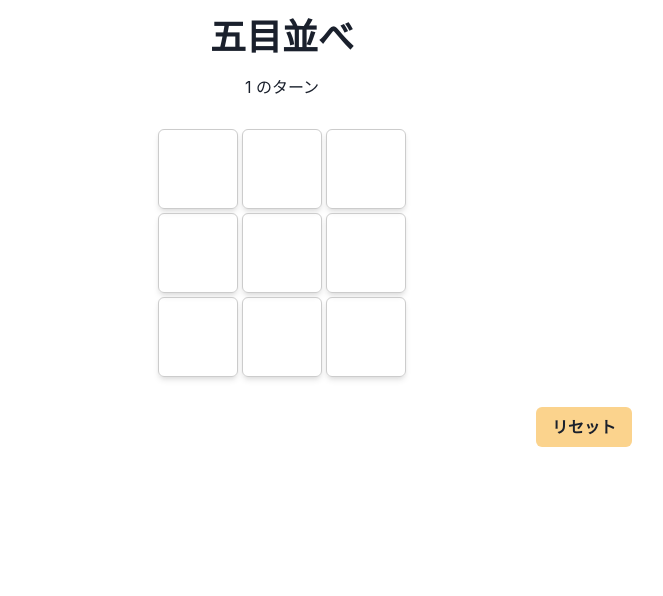
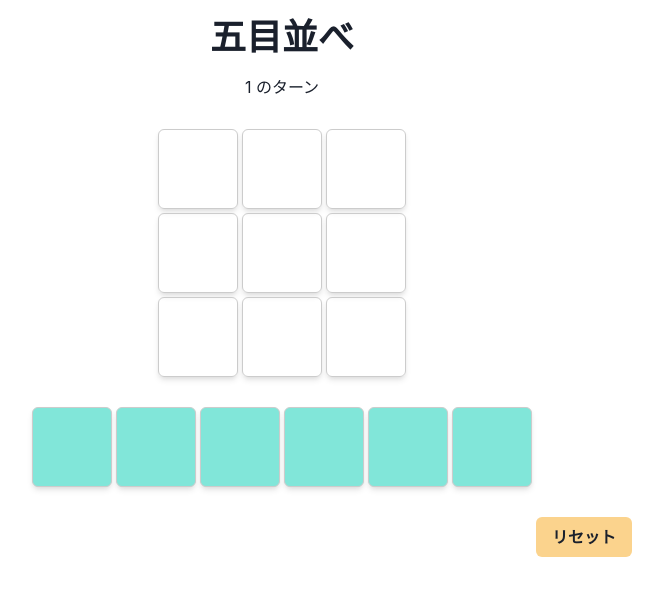
Before and after one commit to o-ga09/Gobblet_Gobblers, a React (Vite) app in the folder frontend/: page / in a window 1280 px wide. Shown: the top 596 px of the page, without its empty margins (358-1021 px from the left). Built offline with nearby package versions, Linux system fonts and the light colour scheme.

Commit message:
#4 駒を選択できるようにする

```diff
--- a/frontend/src/App.tsx
+++ b/frontend/src/App.tsx
@@ -2,6 +2,7 @@ import {
   Box,
   Button,
   Grid,
+  GridItem,
   Heading,
   Modal,
   ModalBody,
@@ -21,6 +22,7 @@ function App() {
   const [winner, setWinner] = useState(0);
   const [, setBoard] = useState<number[][]>([]);
   const [boardImg, setBoardImg] = useState<string[]>([]);
+  const [koma, setKoma] = useState<string[]>([]);
 
   const [playerImg1, setImg1] = useState('');
   const [playerImg2, setImg2] = useState('');
@@ -62,10 +64,18 @@ function App() {
     usecase.init();
     setBoard(gameState.board);
     setBoardImg(gameState.boardImg);
+    setKoma([]);
   };
 
   const closeModal = () => {
     onClose();
+  };
+
+  const selectKoma = (id: number, koma: string[]) => {
+    console.log(koma);
+    koma[id] = '選択中';
+    const newKoma = koma;
+    setKoma(newKoma);
   };
 
   return (
@@ -104,6 +114,27 @@ function App() {
             </Box>
           ))}
         </Grid>
+
+        <Box w="700px" display="flex" justifyContent="center">
+          <Grid templateColumns="repeat(6, 1fr)" gap={1} marginTop="30px">
+            {[...Array(6)].map((_, id) => (
+              <Box
+                key={id}
+                w="80px"
+                h="80px"
+                border="1px solid #ccc"
+                bg="teal.200"
+                cursor="pointer"
+                borderRadius="md"
+                boxShadow="md"
+                onClick={() => selectKoma(id, koma)}
+              >
+                {koma[id]}
+              </Box>
+            ))}
+          </Grid>
+        </Box>
+
         <Box w="700px" display="flex" justifyContent="flex-end">
           <Button marginTop="30px" bg="orange.200" onClick={() => reset()}>
             リセット
```
Also changed, not shown: 1 other file (tests, documents, lock files or other folders).
